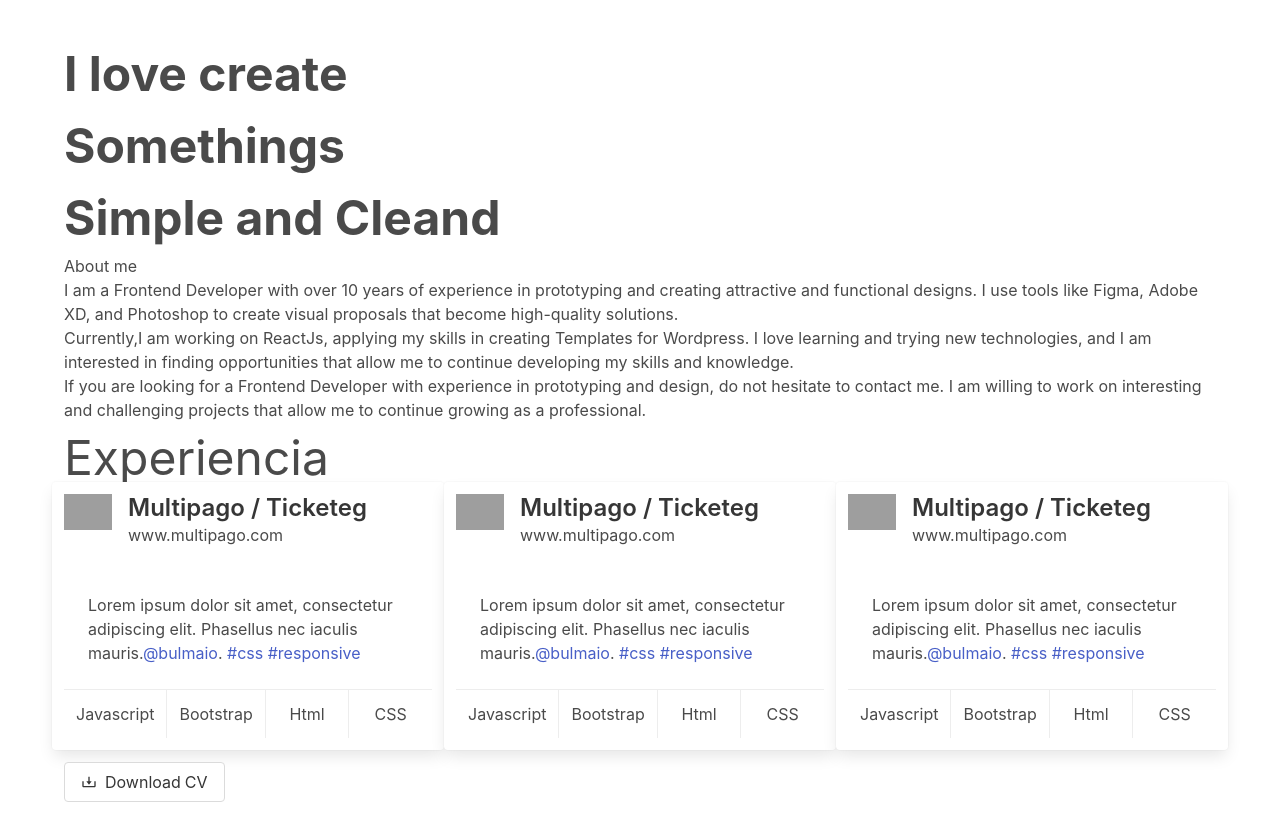
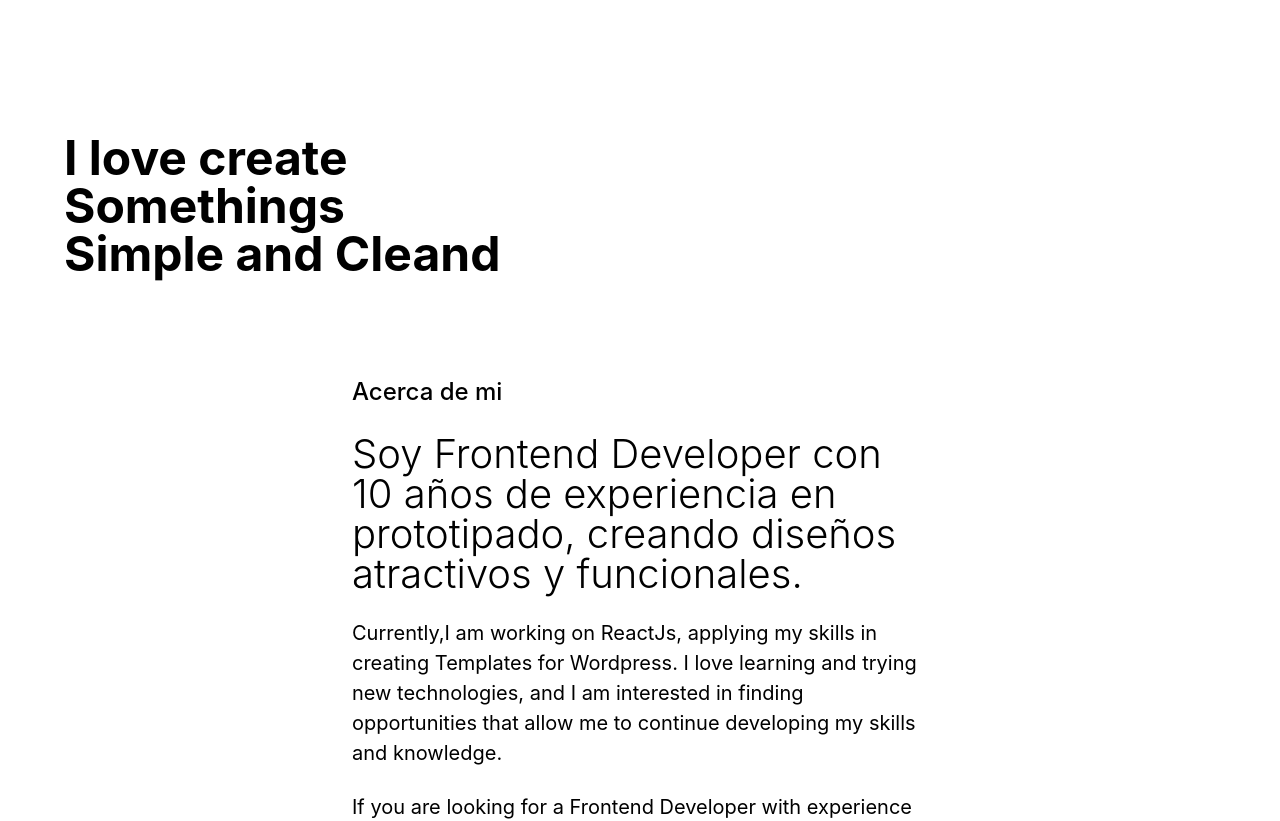
Before and after one commit to jlarteagap/portfolio, a Next.js app: page / in a window 1280 px wide. Shown: the part 620-1441 px from the top of the page. Built offline with nearby package versions, Linux system fonts and the light colour scheme; grey boxes are pictures that could not be loaded.

Commit message:
[FEAT] About me

```diff
--- a/public/stl.css
+++ b/public/stl.css
@@ -33,6 +33,12 @@
     }
 }
 
+.about__container{
+    background-color: var(--primary-color);
+    color: var(--secondary-color);
+}
+
+
 @media (prefers-color-scheme: dark) {
     body, html{
         background: var(--secondary-color);
@@ -42,27 +48,27 @@
         color: var(--text-color)
     }
     a:hover{
-        color: var(--decorate-color)
+        color: var(--primary-color)
     }
     .nav__link{
-        color: var(--decorate-color) !important;
+        color: var(--text-color) !important;
         transition: all .4s;
     }
     .nav__link:hover{
-        color: var(--text-color) !important;
+        color: var(--primary-color) !important;
     }
     .ja__navbar{
         background-color: var(--secondary-color);
     }
     .ja__buttons{
         background: transparent !important;
-        color: var(--decorate-color) !important;
-        border-color: var(--decorate-color);
+        color: var(--text-color) !important;
+        border-color: var(--text-color);
         transition: all .3s;
     }
     .ja__buttons:hover{
-        border-color: var(--text-color);
-        color: var(--text-color) !important;
+        border-color: var(--primary-color);
+        color: var(--primary-color) !important;
     }
     .ja__button-inverted{
         background-color: transparent !important;
--- a/src/components/about.js
+++ b/src/components/about.js
@@ -2,35 +2,39 @@ import React from 'react'
 
 const About = () => {
   return (
-    <>
-      <section className="container mt-6">
-        <h2 className="is-size-1 has-text-weight-bold">
+    <section className="about__container">
+      <div className="container mt-6 py-6">
+        <h2
+          className="is-size-1 has-text-weight-bold mb-6"
+          style={{ lineHeight: 1 }}
+        >
           I love create <br /> Somethings <br />
           Simple and Cleand
         </h2>
-        <div>
-          <h3>About me</h3>
-          <p>
-            I am a Frontend Developer with over 10 years of experience in
-            prototyping and creating attractive and functional designs. I use
-            tools like Figma, Adobe XD, and Photoshop to create visual proposals
-            that become high-quality solutions.
-          </p>
-          <p>
+        <div className="m-auto py-6" style={{ width: '50%' }}>
+          <h3 className="is-size-4 has-text-weight-medium">Acerca de mi</h3>
+          <h4
+            className="is-size-2 has-text-weight-light my-5"
+            style={{ lineHeight: 1 }}
+          >
+            Soy Frontend Developer con 10 años de experiencia en prototipado,
+            creando diseños atractivos y funcionales.
+          </h4>
+          <p className="is-size-5 mb-5">
             Currently,I am working on ReactJs, applying my skills in creating
             Templates for Wordpress. I love learning and trying new
             technologies, and I am interested in finding opportunities that
             allow me to continue developing my skills and knowledge.
           </p>
-          <p>
+          <p className="is-size-5">
             If you are looking for a Frontend Developer with experience in
             prototyping and design, do not hesitate to contact me. I am willing
             to work on interesting and challenging projects that allow me to
             continue growing as a professional.
           </p>
         </div>
-      </section>
-    </>
+      </div>
+    </section>
   )
 }
 export default About
--- a/src/components/home.js
+++ b/src/components/home.js
@@ -6,7 +6,7 @@ import Image from 'next/image'
 const Home = ({ siteTitle }) => {
   return (
     <>
-      <section className="is-flex is-justify-content-center is-flex-direction-column is-align-items-center container home__section">
+      <section className="is-flex is-justify-content-center is-flex-direction-column is-align-items-center container home__section pb-6">
         <figure className="image is-128x128">
           <Image
             src="/images/perfil.png"
```
